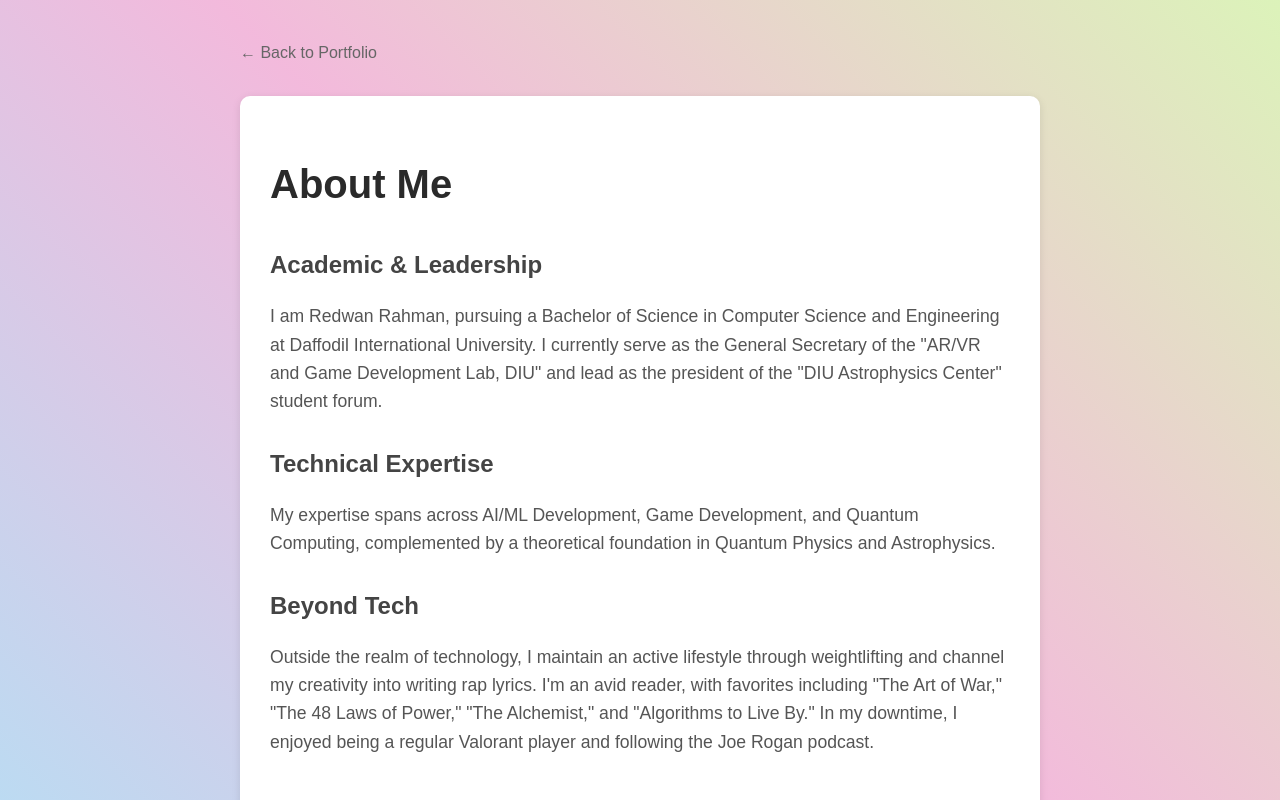
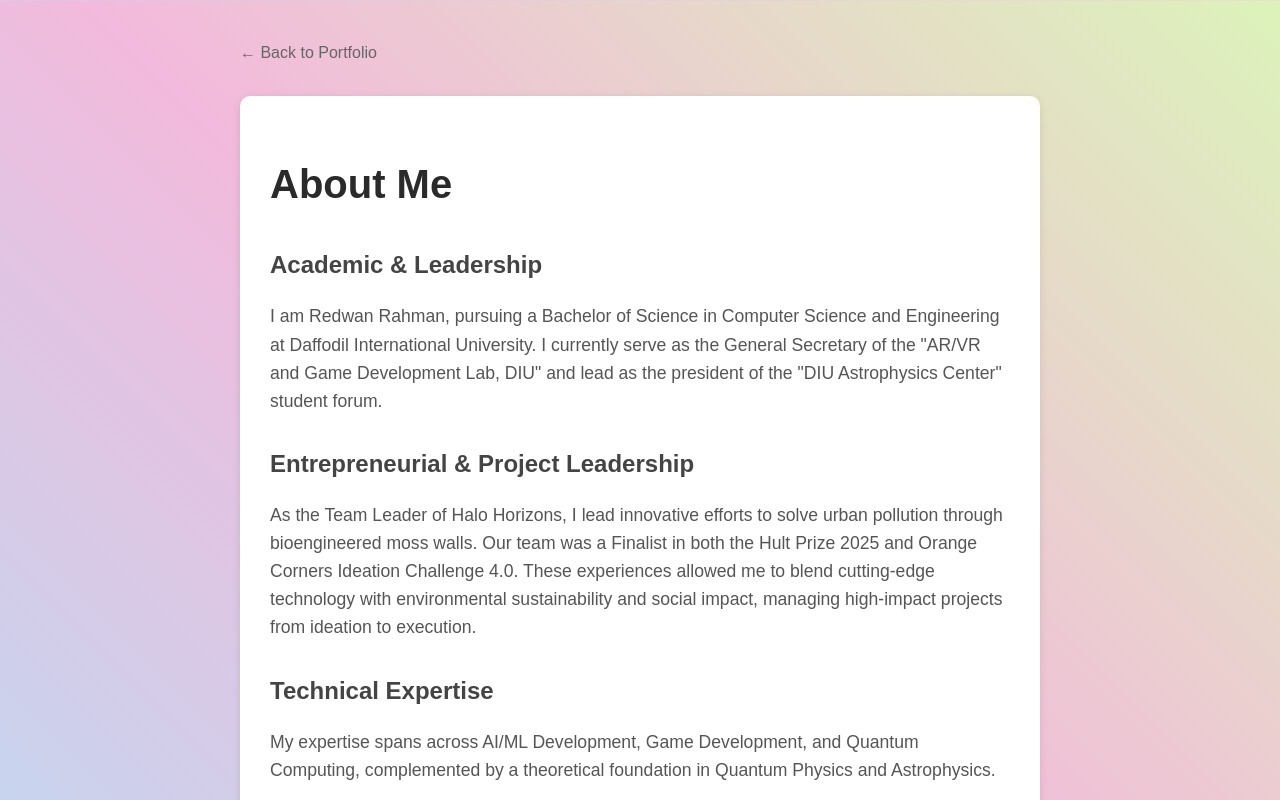
Before and after one commit to Red1-Rahman/Redwan-Rahman-Portfolio, a React (Create React App) app: page /about in a window 1280 px wide. Shown: the top 800 px of the page. Built offline with nearby package versions, Linux system fonts and the light colour scheme.

Commit message:
Update About.tsx
Hult prize and Orange corner

```diff
--- a/src/pages/About.tsx
+++ b/src/pages/About.tsx
@@ -1,3 +1,4 @@
+// About.tsx
 import React from 'react';
 import { Link } from 'react-router-dom';
 import './About.css';
@@ -21,6 +22,13 @@ const About = () => {
         </section>
 
         <section className="about-section">
+          <h2>Entrepreneurial & Project Leadership</h2>
+          <p>
+            As the Team Leader of Halo Horizons, I lead innovative efforts to solve urban pollution through bioengineered moss walls. Our team was a Finalist in both the Hult Prize 2025 and Orange Corners Ideation Challenge 4.0. These experiences allowed me to blend cutting-edge technology with environmental sustainability and social impact, managing high-impact projects from ideation to execution.
+          </p>
+        </section>
+
+        <section className="about-section">
           <h2>Technical Expertise</h2>
           <p>
             My expertise spans across AI/ML Development, Game Development, and Quantum Computing,
@@ -29,13 +37,12 @@ const About = () => {
         </section>
 
         <section className="about-section">
-          <h2>Beyond Tech</h2>
+          <h2>Beyond Technology</h2>
           <p>
             Outside the realm of technology, I maintain an active lifestyle through weightlifting
             and channel my creativity into writing rap lyrics. I'm an avid reader, with favorites
             including "The Art of War," "The 48 Laws of Power," "The Alchemist," and
-            "Algorithms to Live By." In my downtime, I enjoyed being a regular Valorant player
-            and following the Joe Rogan podcast.
+            "Algorithms to Live By." When time allows, I enjoy playing Valorant and following the Joe Rogan podcast.
           </p>
         </section>
       </div>
```
